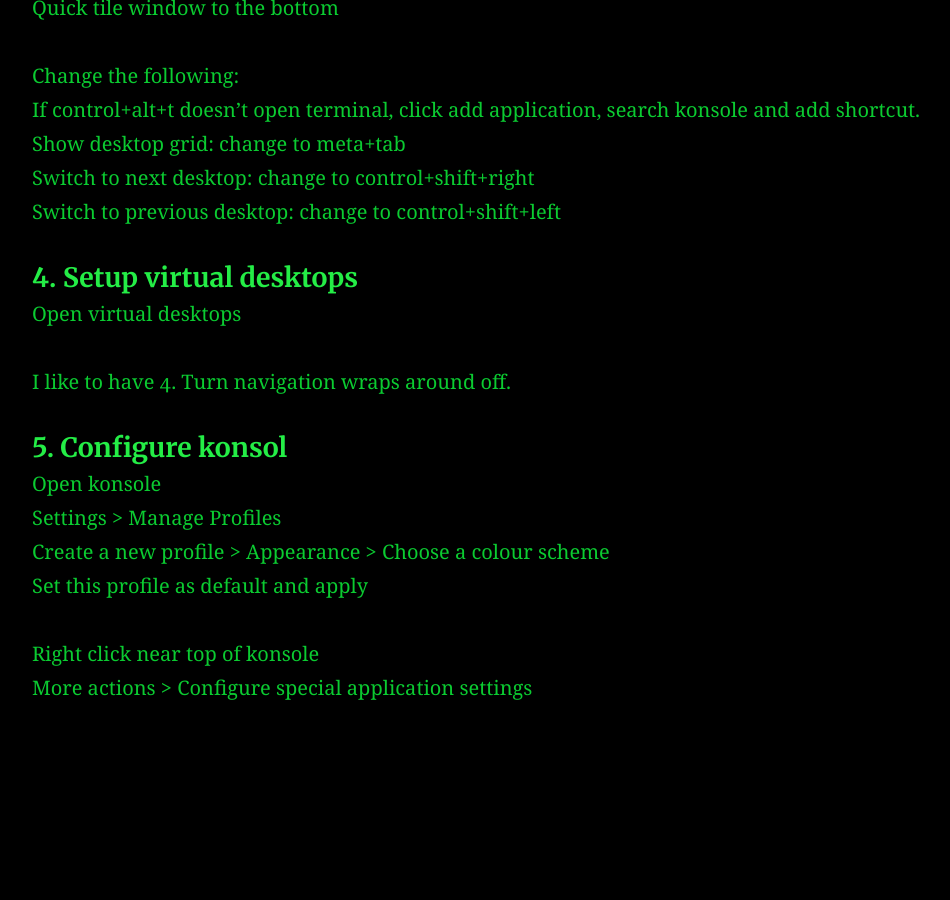
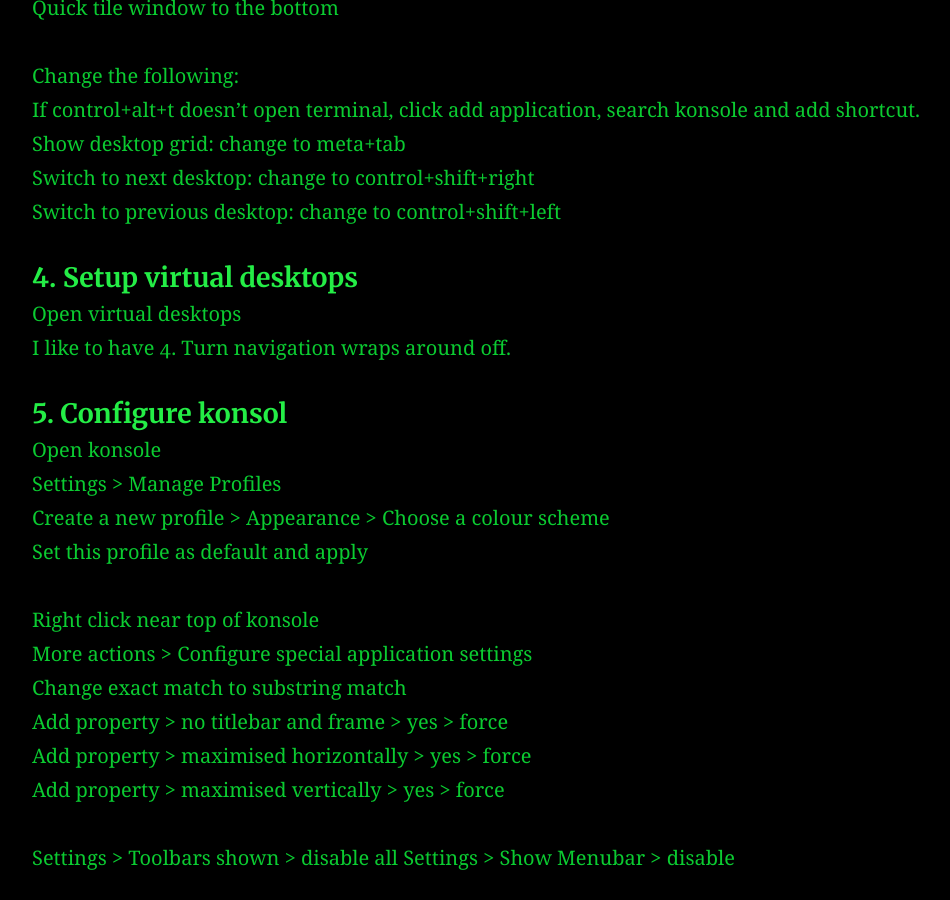
Before and after one commit to AC01010/Connor-McCartney.github.io, a Jekyll site: the page built from _posts/3022-08-27-endeavour.md, in a window 1280 px wide and 900 px high, scrolled down 800 px. Shown: the whole window, without its empty margins (32-982 px from the left). Built offline with Jekyll 4.4.1, drawn with Linux system fonts in a browser that asks for light colours; before the commit the page ends 1530 px from its top, so only the background shows below that.

Commit message:
Update 3022-08-27-endeavour.md

```diff
--- a/_posts/3022-08-27-endeavour.md
+++ b/_posts/3022-08-27-endeavour.md
@@ -34,8 +34,7 @@
 
 #### 4. Setup virtual desktops
 
-Open virtual desktops
-
+Open virtual desktops <br>
 I like to have 4. Turn navigation wraps around off.
 
 
@@ -47,4 +46,11 @@
 Set this profile as default and apply<br>
 
 Right click near top of konsole <br>
-More actions > Configure special application settings
+More actions > Configure special application settings <br>
+Change exact match to substring match <br>
+Add property > no titlebar and frame > yes > force <br>
+Add property > maximised horizontally > yes > force <br>
+Add property > maximised vertically > yes > force <br>
+
+Settings > Toolbars shown > disable all
+Settings > Show Menubar > disable
```
